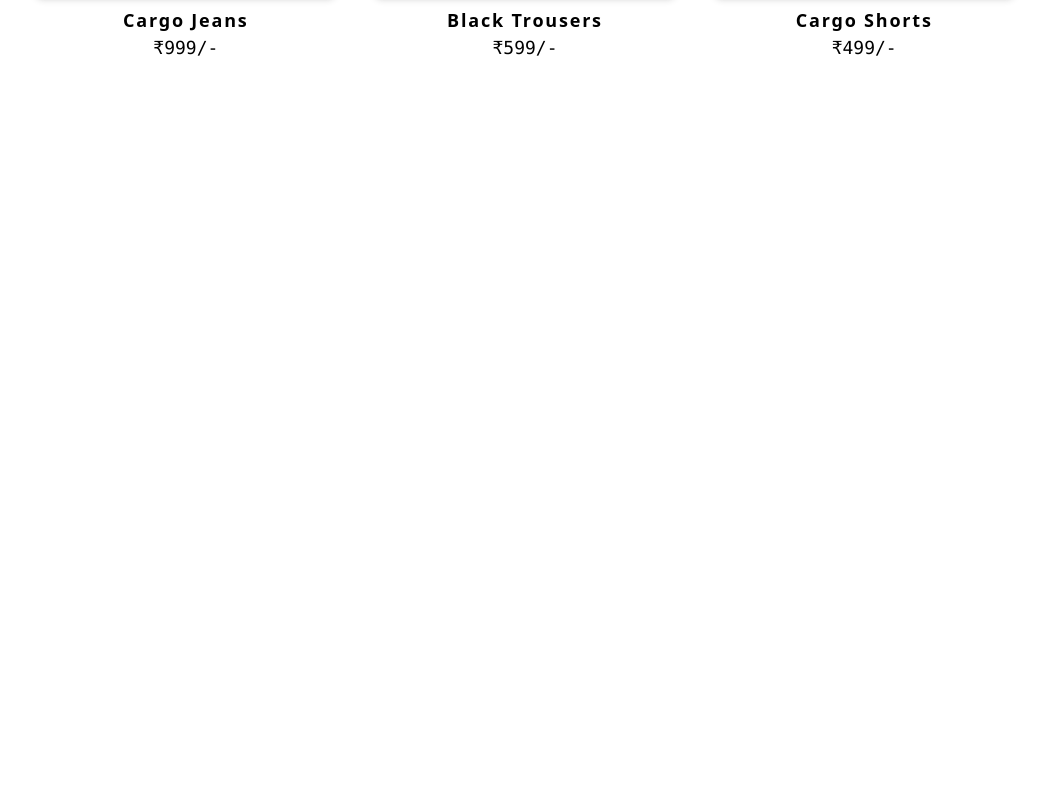
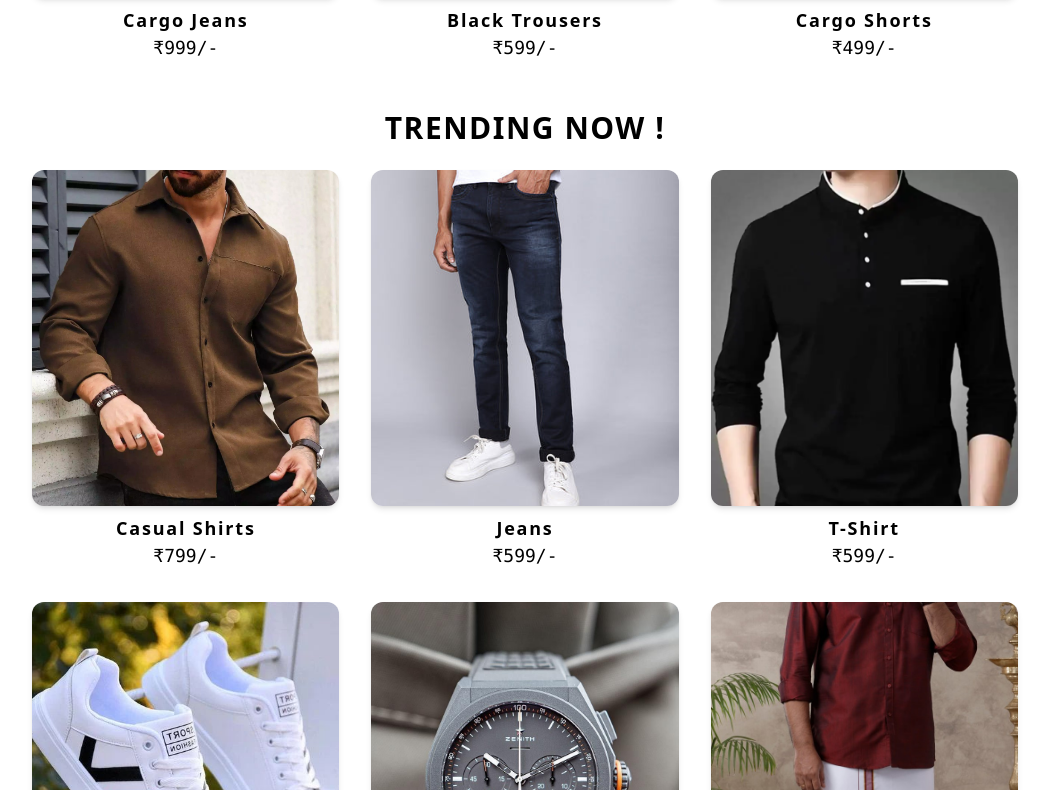
Before and after one commit to Barath-ash/PixelArts, a React (Vite) app: page / in a window 1280 px wide. Shown: the part 1590-2380 px from the top of the page, without its empty margins (115-1164 px from the left). Before the commit the page ends 1652 px from the top, so only its background shows below. Built offline with nearby package versions, Linux system fonts and the light colour scheme.

Commit message:
Cloth component created

```diff
--- a/src/App.jsx
+++ b/src/App.jsx
@@ -17,6 +17,7 @@ import img9 from './assets/Cloths/t-shirt.webp';
 import img10 from './assets/Cloths/whiteshoes.jpg';
 import img11 from './assets/Cloths/watch.avif';
 import img12 from './assets/Cloths/traditional.jpg';
+import Explore from './Components/Explore';
 
 function App() {
   // ✅ Use arrays instead of objects
@@ -35,11 +36,12 @@ function App() {
       <Banner />
       <Trending />
 
-      {/* ✅ Fixed prop names to match ClothComponent */}
-      <ClothComponent images={imgLayer1} names={namesLayer1} prices={pricesLayer1} />
+       <ClothComponent images={imgLayer1} names={namesLayer1} prices={pricesLayer1} />
+      <Explore/>
+      <ClothComponent images={imgLayer2} names={namesLayer2} prices={pricesLayer2} />
 
-      {/* ✅ Un-comment below line to add another layer */}
-      {/* <ClothComponent images={imgLayer2} names={namesLayer2} prices={pricesLayer2} /> */}
+
+
     </>
   );
 }
--- a/src/Components/ClothComponent.jsx
+++ b/src/Components/ClothComponent.jsx
@@ -8,7 +8,7 @@ const ClothComponent = ({ images, names, prices }) => {
           <div key={index} className="flex flex-col items-center w-[30%]">
             <img
               src={image}
-              alt={names[index]} // ✅ Added correct alt text
+              alt={names[index]}
               className="w-full h-[42vh] object-cover rounded-xl shadow-md"
             />
             <h3 className="text-center text-lg font-bold tracking-widest mt-2">{names[index]}</h3>
--- /dev/null
+++ b/src/Components/Explore.jsx
@@ -0,0 +1,24 @@
+import React from 'react'
+
+const Explore = () => {
+  return (
+    <div>
+    <div className='  mt-12'>
+        <div className='flex flex-col justify-center items-center'>
+            <h1 className='text-3xl font-bold tracking-wider'>TRENDING NOW !</h1>
+
+
+        </div>
+        <div className='mt-6'>
+
+        </div>
+
+
+
+    </div>
+
+</div>
+  )
+}
+
+export default Explore
```
